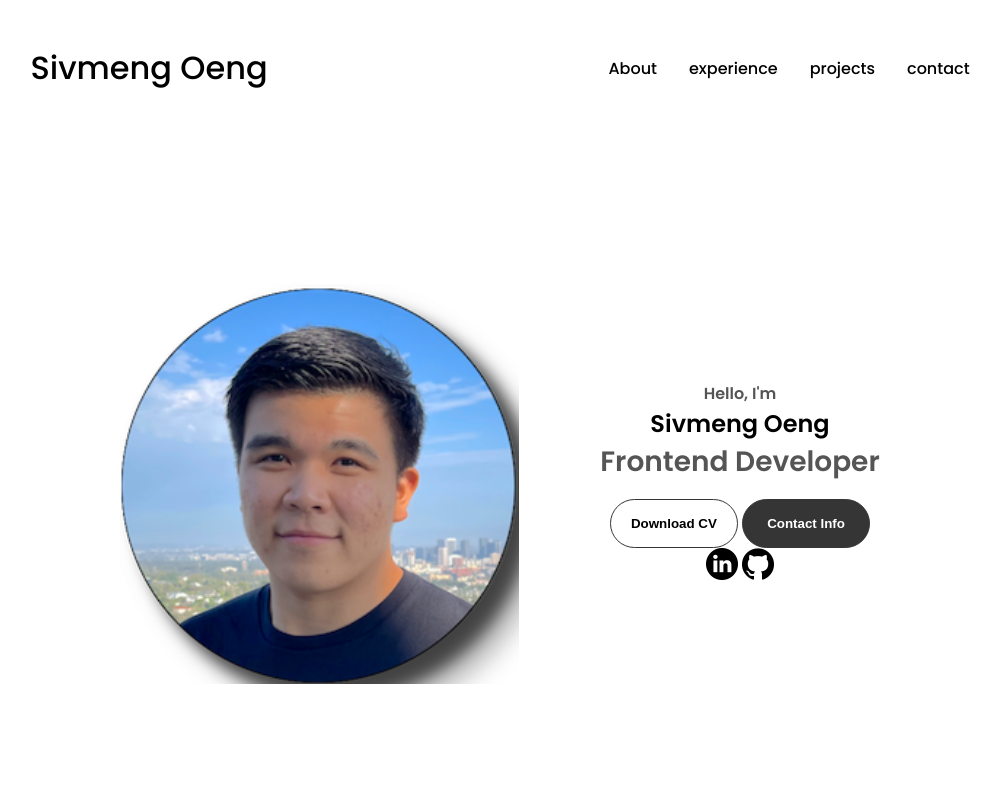
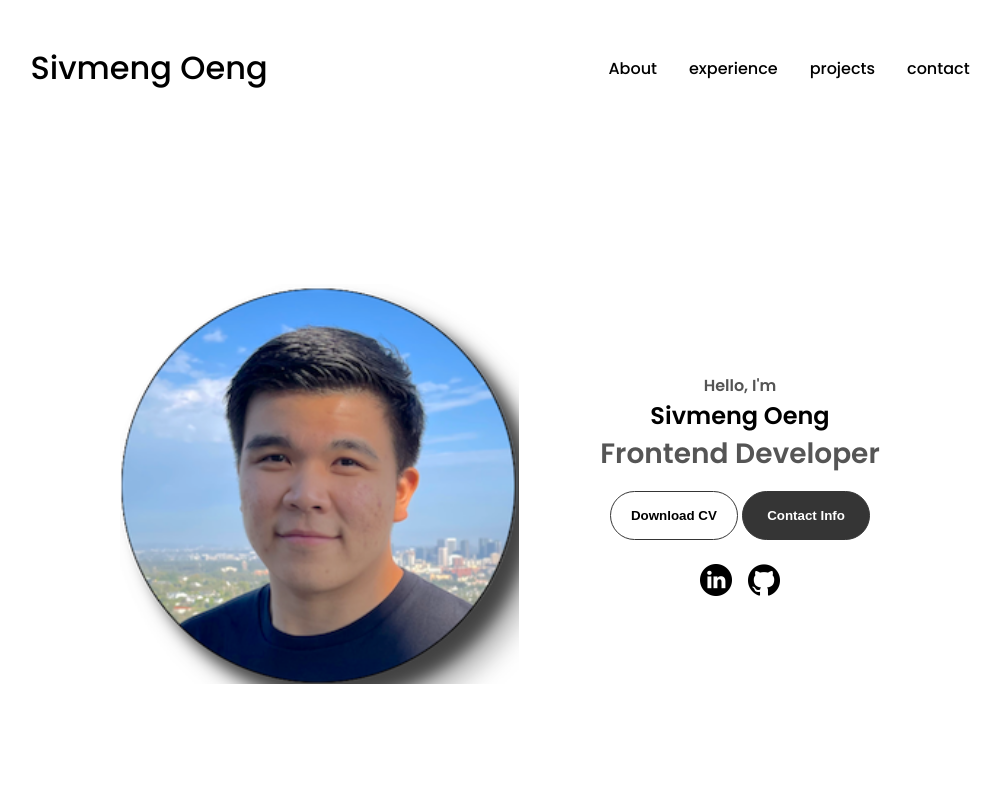
Before and after one commit to SivmengO/HTML-CSS-JS-Portfolio, a plain HTML site: page index.HTML in a window 1280 px wide. Shown: the top 800 px of the page, without its empty margins (140-1141 px from the left). Drawn offline with Linux system fonts and the light colour scheme.

Commit message:
add margin to social

```diff
--- a/style.css
+++ b/style.css
@@ -201,11 +201,11 @@ section {
     text-align: center;
 }
 
-#socials-contanier {
+#social-container {
     display: flex;
     justify-content: center;
-    margin-top: 1rem;
-    gap: 10rem;
+    margin-top: 1.5em;
+    gap: 1rem;
 }
 
 /* ICONS */
```
